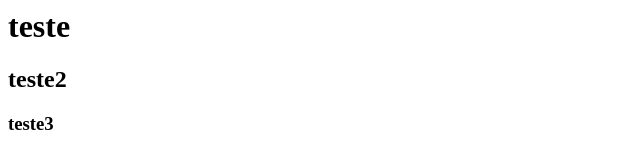
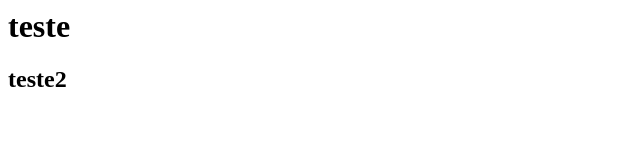
Before and after one commit to thaynallica/thaynallica.github.io, a plain HTML site: page index.html in a window 1280 px wide. Shown: the full height of the page, 0-640 px from the left. Drawn offline with Linux system fonts and the light colour scheme.

Commit message:
Revert 160b075..0a3f01a
This rolls back to commit 160b0756eb2e6a0dcfd16d9c9fefd8f434835525.

```diff
--- a/index.html
+++ b/index.html
@@ -1,5 +1,4 @@
 <html>
 <h1>teste</h1>
 <h2>teste2</h2>
-<h3>teste3</h3>
 </html>
```
